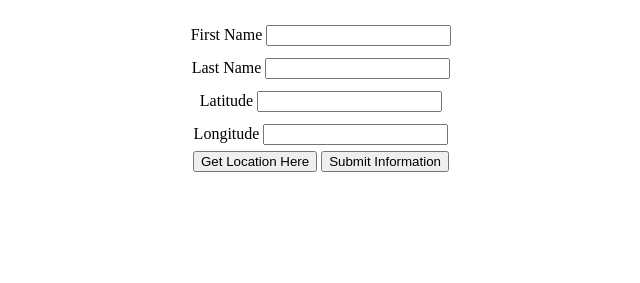
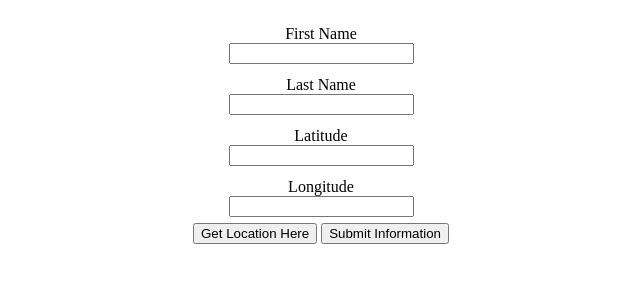
Before and after one commit to jasskaler01/-WEB301_Summer_Assignments, a plain HTML site: page Assignment_4/index.html in a window 1280 px wide. Shown: the part 61-344 px from the top of the page, without its empty margins (319-959 px from the left). Drawn offline with nearby package versions, Linux system fonts and the light colour scheme.

Commit message:
adding css to labels

```diff
--- a/Assignment_4/css/styles.css
+++ b/Assignment_4/css/styles.css
@@ -18,4 +18,7 @@ label{
     ::placeholder{
         color: black;
     }
+    label{
+        color: white;
+    }
 }
--- a/Assignment_4/index.html
+++ b/Assignment_4/index.html
@@ -16,19 +16,19 @@
     <div class="form-wrapper">
       <h1>Jaskaran Singh </h1>
       <label id="fName" >
-        First Name
+        First Name<br>
         <input id="fName" type="text" placeholder="First Name">
       </label>
       <label id="lName" >
-        Last Name
-        <input id="lName" type="text" placeholder="Last Name">
+        Last Name<br>
+       <input id="lName" type="text" placeholder="Last Name">
       </label>
       <label id="lat" >
-        Latitude
+        Latitude <br>
         <input id="lat" type="text" placeholder="Latitude">
       </label>
       <label id="lon" >
-        Longitude
+        Longitude<br>
         <input id="lon" type="text" placeholder="Longitude">
       </label>
 
```
